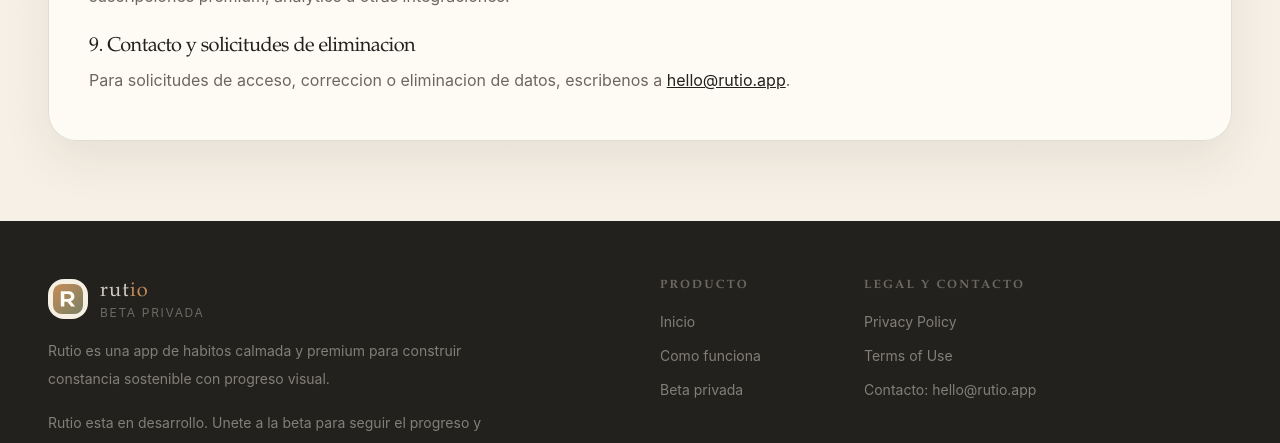
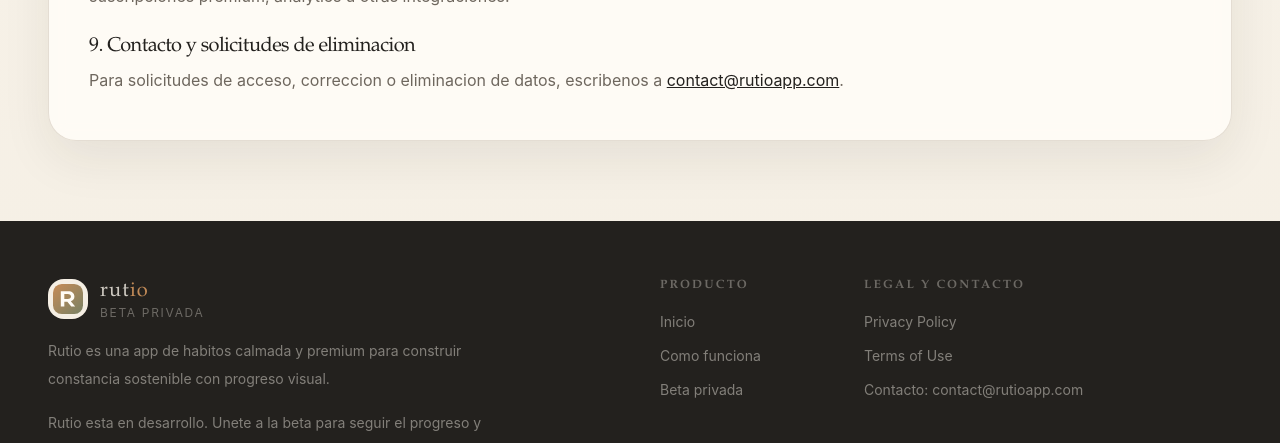
Before and after one commit to Rutioapp/web, a Next.js app: page /privacy in a window 1280 px wide. Shown: the part 1655-2098 px from the top of the page. Built offline with nearby package versions, Linux system fonts and the light colour scheme.

Commit message:
Update contact email

```diff
--- a/src/config/site.ts
+++ b/src/config/site.ts
@@ -12,7 +12,7 @@
       "Rutio esta en desarrollo. Unete a la beta para seguir el progreso y recibir novedades."
   },
   contact: {
-    email: "hello@rutio.app"
+    email: "contact@rutioapp.com"
   },
   links: {
     waitlist: "/#beta",
--- a/src/content/landing-content.ts
+++ b/src/content/landing-content.ts
@@ -1,4 +1,6 @@
 import type { LandingContent } from "@/types/landing";
+
+import { siteConfig } from "@/config/site";
 
 export const landingContent = {
   announcement: "Beta privada 2026 · Acceso anticipado con plazas limitadas.",
@@ -416,7 +418,7 @@
         links: [
           { label: "Privacy", href: "/privacy" },
           { label: "Terms", href: "/terms" },
-          { label: "hola@rutio.app", href: "mailto:hola@rutio.app" }
+          { label: siteConfig.contact.email, href: `mailto:${siteConfig.contact.email}` }
         ]
       }
     ],
```
